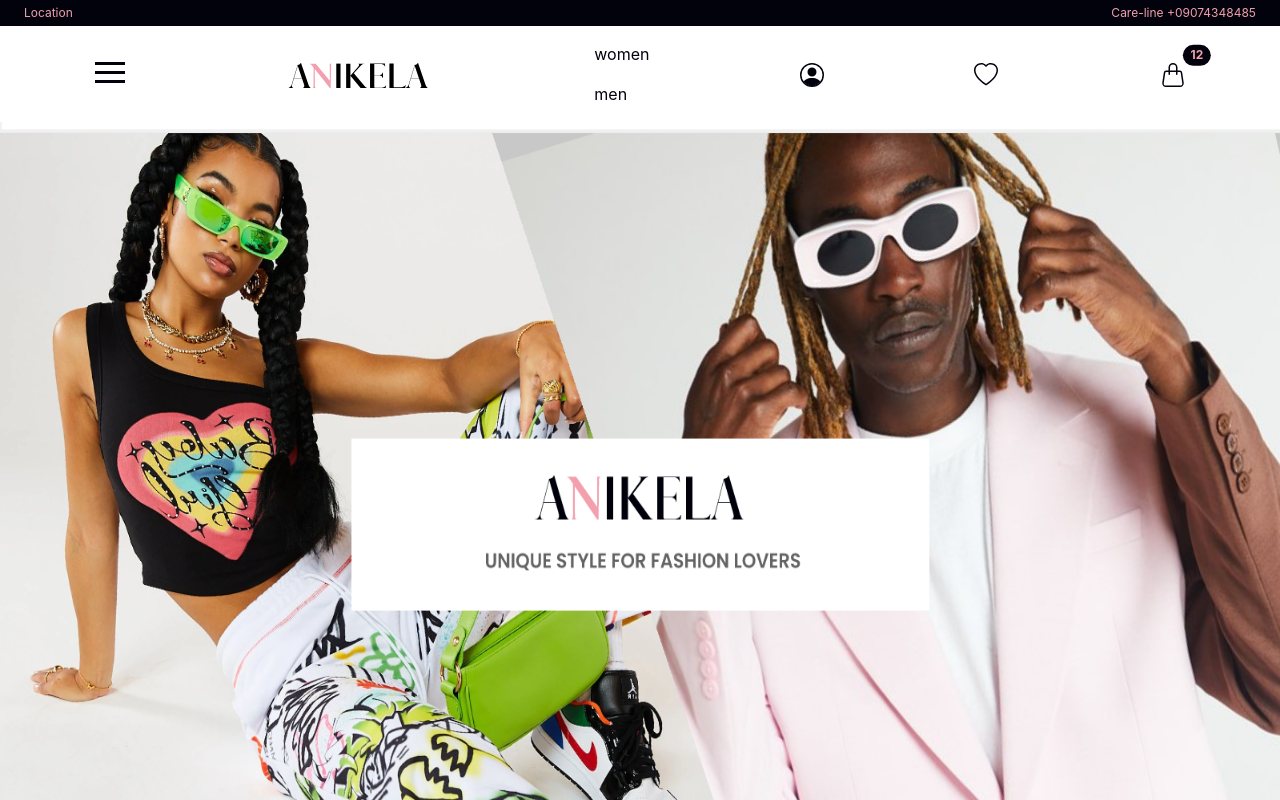
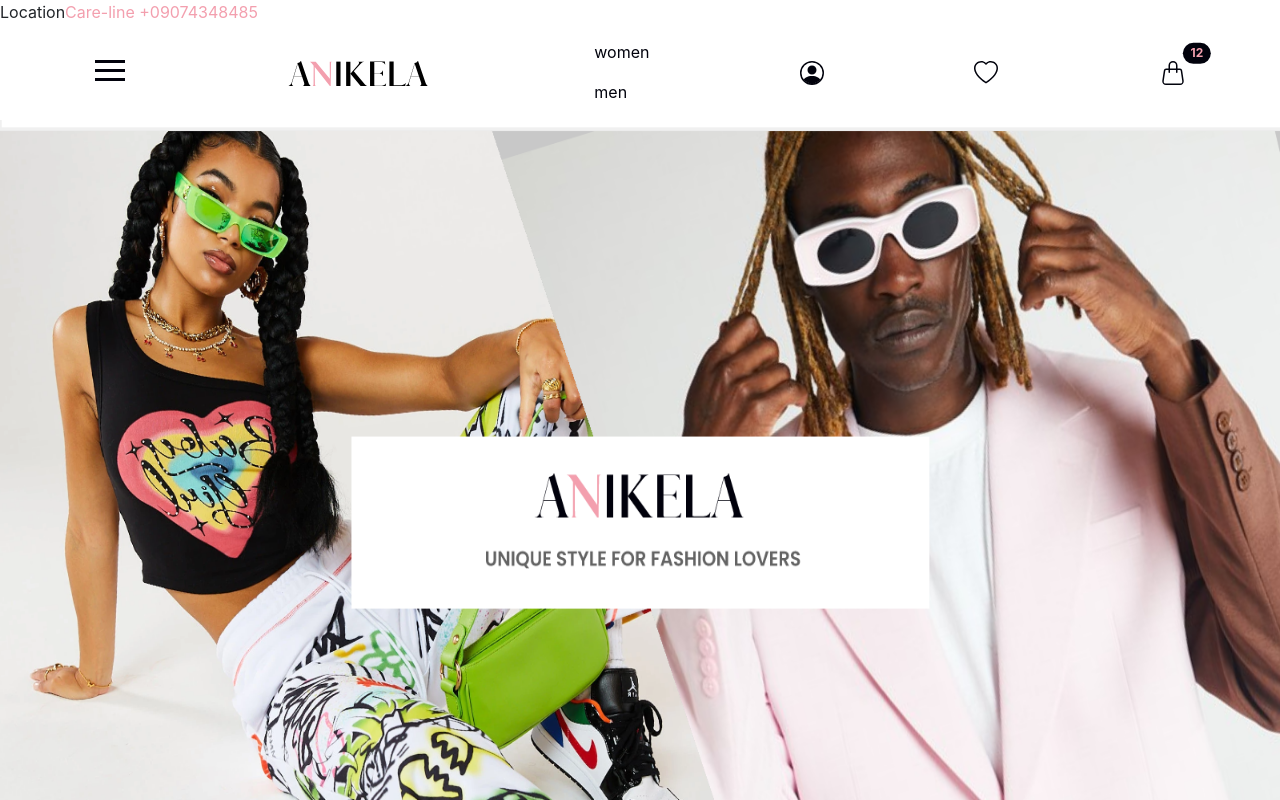
Before and after one commit to Coast-Information-Technology/anikela-ecommerce-customers-frontend, a React (Create React App) app: page / in a window 1280 px wide. Shown: the top 800 px of the page. Built offline with nearby package versions, Linux system fonts and the light colour scheme.

Commit message:
refactored mini nav component styles

```diff
--- a/src/scss/layout/_header.scss
+++ b/src/scss/layout/_header.scss
@@ -9,18 +9,10 @@
 }
 
 // mini navigation styles
-.mini-nav {
+.mini-navbar {
   width: 100%;
   height: auto;
-  font-size: 12px;
-  @extend .d-flex, .justify-content-between, .bg-dark, .px-4, .py-1;
-}
-.mini-nav__location {
-  @extend .d-flex, .align-items-center, .p-0;
-}
-
-.location-dropdown__text {
-  @extend .text-primary, .me-2;
+  font-size: 0.75rem;
 }
 
 // // main navigation styles
```
